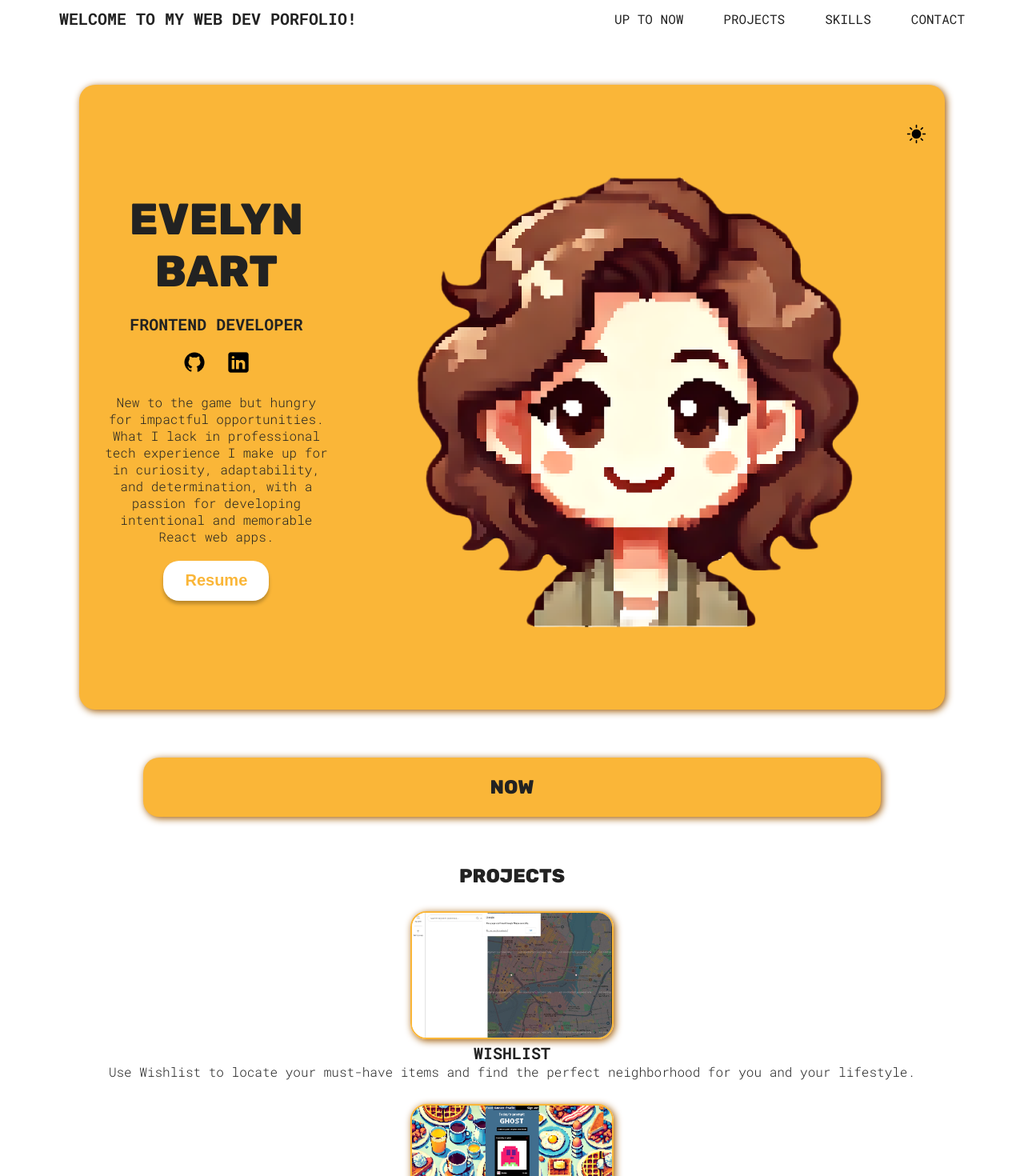
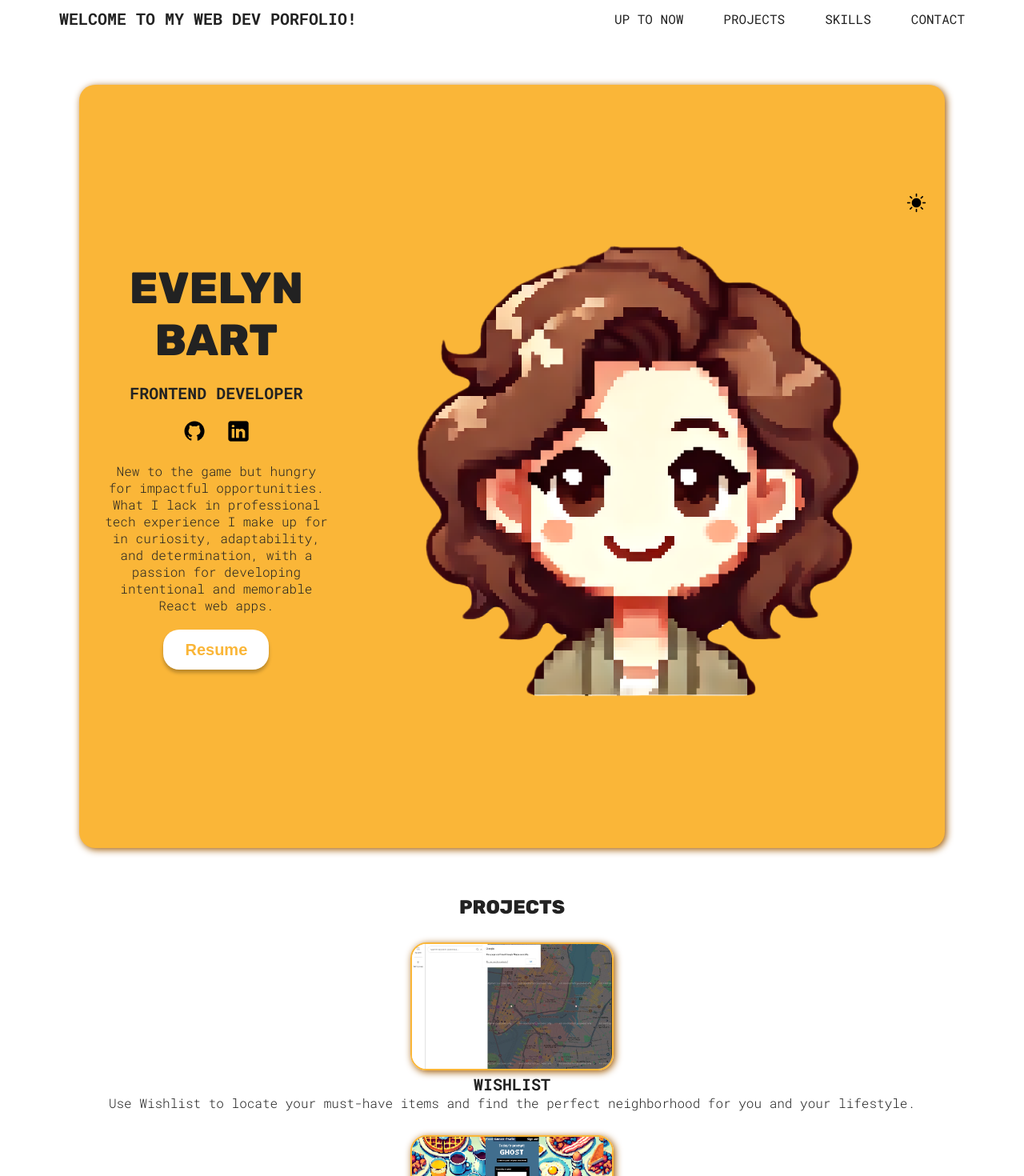
Before and after one commit to evelynmbart/evelynbart-portfolio, a React (Vite) app: page / in a window 1280 px wide. Shown: the top 1470 px of the page at 80% size. Built offline with nearby package versions, Linux system fonts and the light colour scheme.

Commit message:
update now section but comment it out and wait to flesh it out

```diff
--- a/src/App.jsx
+++ b/src/App.jsx
@@ -3,7 +3,6 @@ import { Contact } from "./components/Contact/Contact";
 import { Footer } from "./components/Footer/Footer";
 import { Hero } from "./components/Hero/Hero";
 import { Navbar } from "./components/Navbar/Navbar";
-import { Now } from "./components/Now/Now";
 import { Projects } from "./components/Projects/Projects";
 import { Skills } from "./components/Skills/Skill";
 
@@ -12,7 +11,7 @@ function App() {
     <>
       <Navbar />
       <Hero />
-      <Now />
+      {/* <Now /> */}
       <Projects />
       <Skills />
       <Contact />
--- a/src/components/Hero/Hero.css
+++ b/src/components/Hero/Hero.css
@@ -6,7 +6,7 @@
   text-align: center;
   min-height: 500px;
   margin: 0 3%;
-  padding: 2.5%;
+  padding: 10% 2.5%;
   border-radius: 20px;
   background-color: var(--btn-color);
   box-shadow: 2px 2px 10px var(--shadow-color);
--- a/src/components/Now/Now.css
+++ b/src/components/Now/Now.css
@@ -6,5 +6,12 @@
   box-shadow: 2px 2px 10px var(--shadow-color);
   margin: 0 10%;
   border-radius: 20px;
-  padding: 2%;
+  padding: 10% 2.5%;
 }
+
+.text-box {
+  background-color: var(--background-color);
+  border-radius: 10px;
+  color: black;
+  padding: 5%;
+}
--- a/src/components/Now/Now.jsx
+++ b/src/components/Now/Now.jsx
@@ -3,7 +3,19 @@ import "./Now.css";
 export function Now() {
   return (
     <section id="now" className="now">
-      <h1>now</h1>
+      <h1 className="sectionTitle">Now</h1>
+      <div className="text-box">
+        {/* <p>
+          First off, a BIG welcome to my frontend developer portfolio! I'm
+          beyond happy to see you're here, so thank you! I hope you learn
+          everything you need to know and more about me as a Frontend Developer!
+        </p>
+        <br /> */}
+        <p>
+          I'm currently on the lookout for opportunities to prove my worth as a
+          developer.
+        </p>
+      </div>
     </section>
   );
 }
--- a/src/components/Skills/Skills.css
+++ b/src/components/Skills/Skills.css
@@ -4,7 +4,7 @@
   flex-direction: column;
   margin: 0 3%;
   border-radius: 20px;
-  padding: 2%;
+  padding: 10% 2.5%;
   box-shadow: 2px 2px 10px var(--shadow-color);
 
   text-align: center;
```
